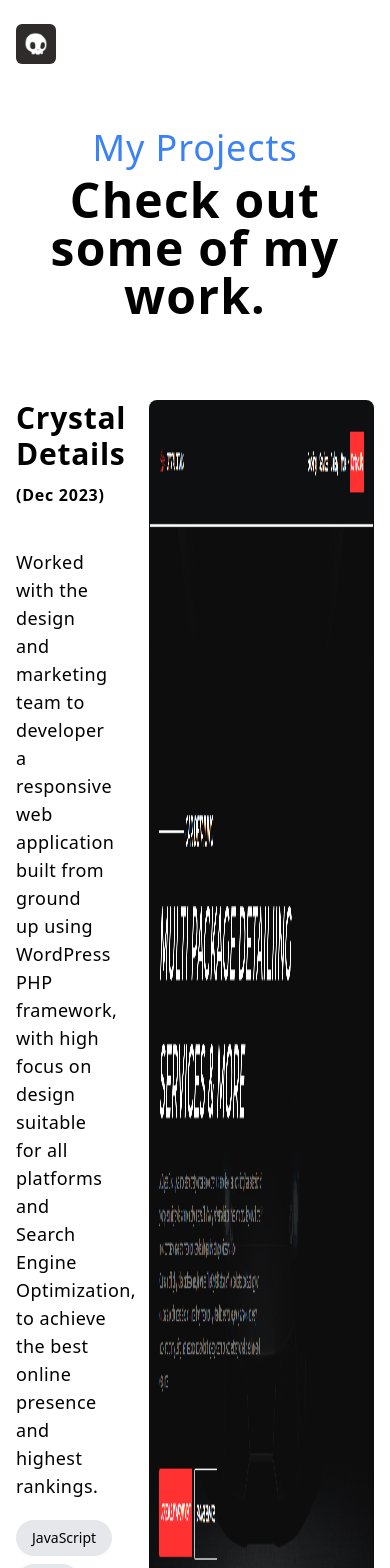
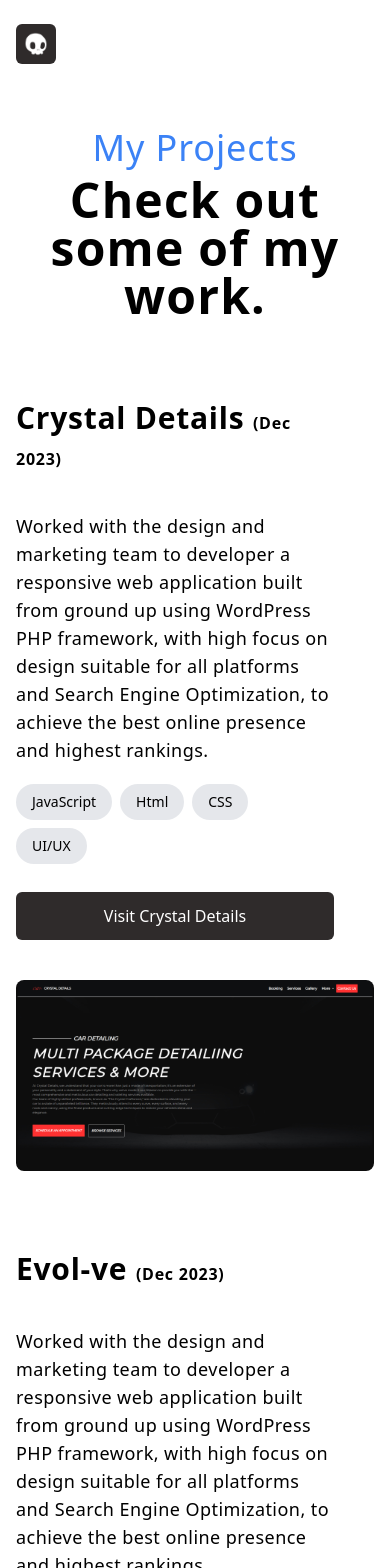
Before and after one commit to awimpenny/myPortfolio, a Next.js app: page /projects in a window 390 px wide. Shown: the top 1568 px of the page. Built offline with nearby package versions, Linux system fonts and the light colour scheme.

Commit message:
upd(project): made mobile friendly

```diff
--- a/app/projects/page.tsx
+++ b/app/projects/page.tsx
@@ -46,8 +46,8 @@
     const tagStyle = 'inline-block bg-gray-200 dark:bg-[#2f2b2b] text-sm leading-5 mr-2 mb-2 px-4 py-2 rounded-full';
 
     return (
-        <div className='grid grid-cols-3 gap-10'>
-            <div className={`${props.data.flipped && 'order-3'} flex flex-col col-span-1`}>
+        <div className='grid lg:grid-cols-3 gap-10'>
+            <div className={`${props.data.flipped && 'lg:order-3'} flex flex-col col-span-1`}>
                 <div className='text-3xl font-bold tracking-wide'>
                     {props.data.title} <span className='text-base'>(Dec 2023)</span>
                 </div>
@@ -77,8 +77,8 @@
                 width={800}
                 height={800}
                 className={`${
-                    props.data.flipped && 'order-1'
-                } object-fill bg-no-repeat rounded-lg w-full h-full col-span-2`}
+                    props.data.flipped && 'lg:order-1'
+                } object-cover bg-no-repeat rounded-lg w-full h-full col-span-2`}
             />
         </div>
     );
```
